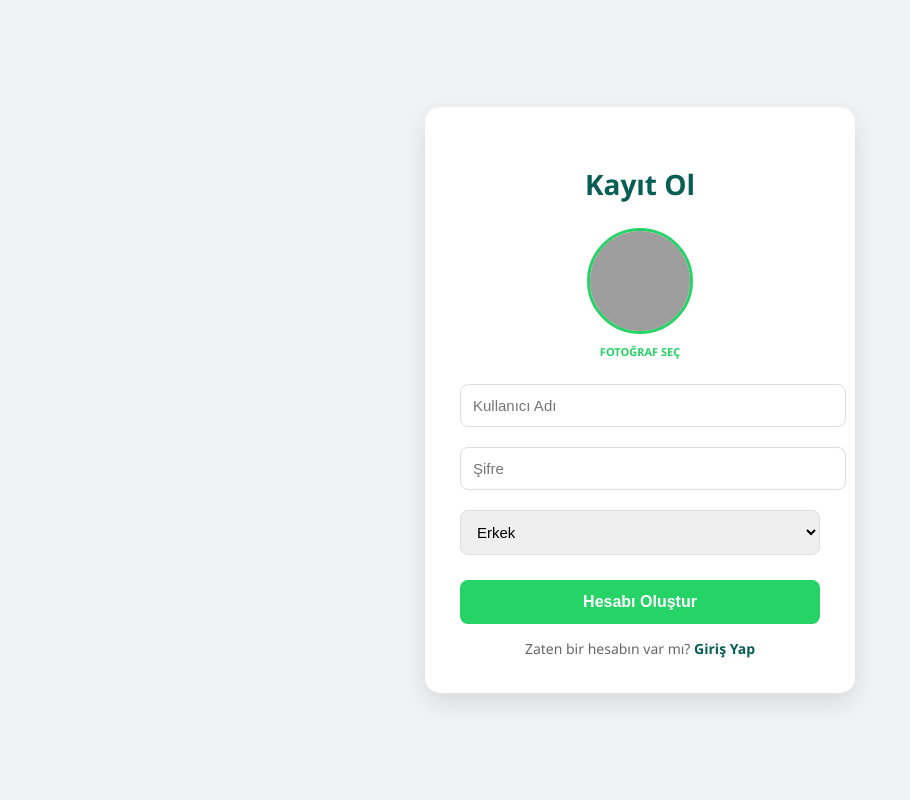
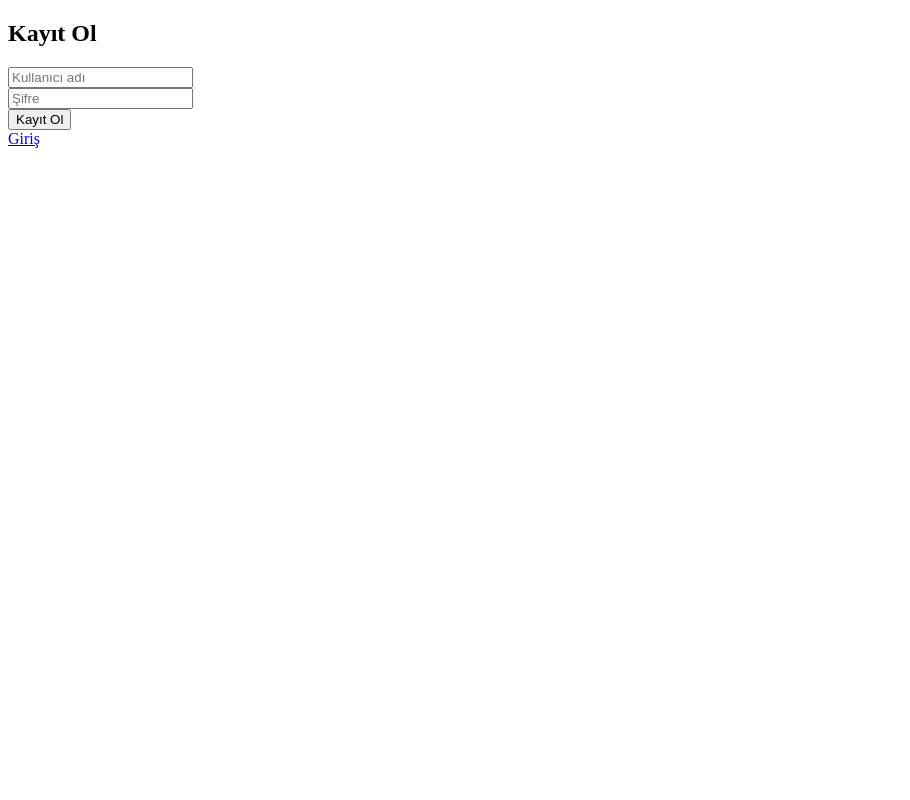
Before and after one commit to bollulu/sohbetimiz, a Flask app: template templates/register.html in a window 1280 px wide. Shown: the whole page, without its empty margins (0-910 px from the left). Run offline with Flask 3, Linux system fonts and the light colour scheme; the template is opened without the code that fills it, so the values that code supplies are empty; grey boxes are pictures that could not be loaded.

Commit message:
Update register.html

```diff
--- a/templates/register.html
+++ b/templates/register.html
@@ -1,82 +1,13 @@
 <!DOCTYPE html>
 <html>
-<head>
-    <title>WhatsApp - Kayıt Ol</title>
-    <meta name="viewport" content="width=device-width, initial-scale=1">
-    <style>
-        body { font-family: 'Segoe UI', Tahoma, Geneva, Verdana, sans-serif; background: #f0f2f5; display: flex; justify-content: center; align-items: center; height: 100vh; margin: 0; }
-        .box { background: white; padding: 35px; border-radius: 15px; box-shadow: 0 10px 25px rgba(0,0,0,0.1); width: 360px; text-align: center; }
-        h2 { color: #075e54; margin-bottom: 25px; font-size: 28px; }
-        .avatar-area { position: relative; display: inline-block; margin-bottom: 15px; }
-        .prev-img { width: 100px; height: 100px; border-radius: 50%; object-fit: cover; border: 3px solid #25D366; cursor: pointer; background: #eee; }
-        input, select { width: 100%; padding: 12px; margin: 10px 0; border: 1px solid #ddd; border-radius: 8px; font-size: 15px; outline: none; }
-        input:focus { border-color: #25D366; }
-        button { width: 100%; padding: 13px; background: #25D366; border: none; color: white; border-radius: 8px; cursor: pointer; font-weight: bold; font-size: 16px; margin-top: 15px; transition: 0.3s; }
-        button:hover { background: #1ebe57; }
-        .link { font-size: 14px; margin-top: 15px; color: #666; }
-        .link a { color: #075e54; text-decoration: none; font-weight: bold; }
-    </style>
-</head>
+<head><title>Kayıt Ol</title></head>
 <body>
-
-<div class="box">
-    <h2>Kayıt Ol</h2>
-
-    <div class="avatar-area" onclick="document.getElementById('fileIn').click()">
-        <img id="view" src="https://www.w3schools.com/howto/img_avatar.png" class="prev-img">
-        <div style="font-size: 11px; color: #25D366; margin-top: 5px; font-weight: bold;">FOTOĞRAF SEÇ</div>
-    </div>
-
-    <form method="POST">
-        <input type="text" name="username" placeholder="Kullanıcı Adı" required>
-        <input type="password" name="password" placeholder="Şifre" required>
-        <select name="gender">
-            <option value="Erkek">Erkek</option>
-            <option value="Kız">Kız</option>
-        </select>
-
-        <input type="hidden" name="avatar_data" id="avatar_data">
-
-        <button type="submit">Hesabı Oluştur</button>
-    </form>
-
-    <input type="file" id="fileIn" style="display:none" accept="image/*" onchange="compressAndPreview(this)">
-
-    <div class="link">
-        Zaten bir hesabın var mı? <a href="/login">Giriş Yap</a>
-    </div>
-</div>
-
-<script>
-function compressAndPreview(input) {
-    if (input.files && input.files[0]) {
-        const reader = new FileReader();
-        reader.onload = function (e) {
-            const img = new Image();
-            img.src = e.target.result;
-            img.onload = function () {
-                const canvas = document.createElement('canvas');
-                const ctx = canvas.getContext('2d');
-
-                // Hedef boyut: 300x300 (Profil için ideal)
-                const size = 300;
-                canvas.width = size;
-                canvas.height = size;
-
-                // Resmi kare olarak kırp ve boyutlandır
-                const minSide = Math.min(img.width, img.height);
-                ctx.drawImage(img, (img.width - minSide) / 2, (img.height - minSide) / 2, minSide, minSide, 0, 0, size, size);
-
-                // Veriyi JPEG formatında %70 kalitede sıkıştır
-                const compressed = canvas.toDataURL('image/jpeg', 0.7);
-                document.getElementById('view').src = compressed;
-                document.getElementById('avatar_data').value = compressed;
-            }
-        };
-        reader.readAsDataURL(input.files[0]);
-    }
-}
-</script>
-
+<h2>Kayıt Ol</h2>
+<form method="post">
+  <input name="username" placeholder="Kullanıcı adı" required><br>
+  <input name="password" type="password" placeholder="Şifre" required><br>
+  <button>Kayıt Ol</button>
+</form>
+<a href="/login">Giriş</a>
 </body>
 </html>
```
